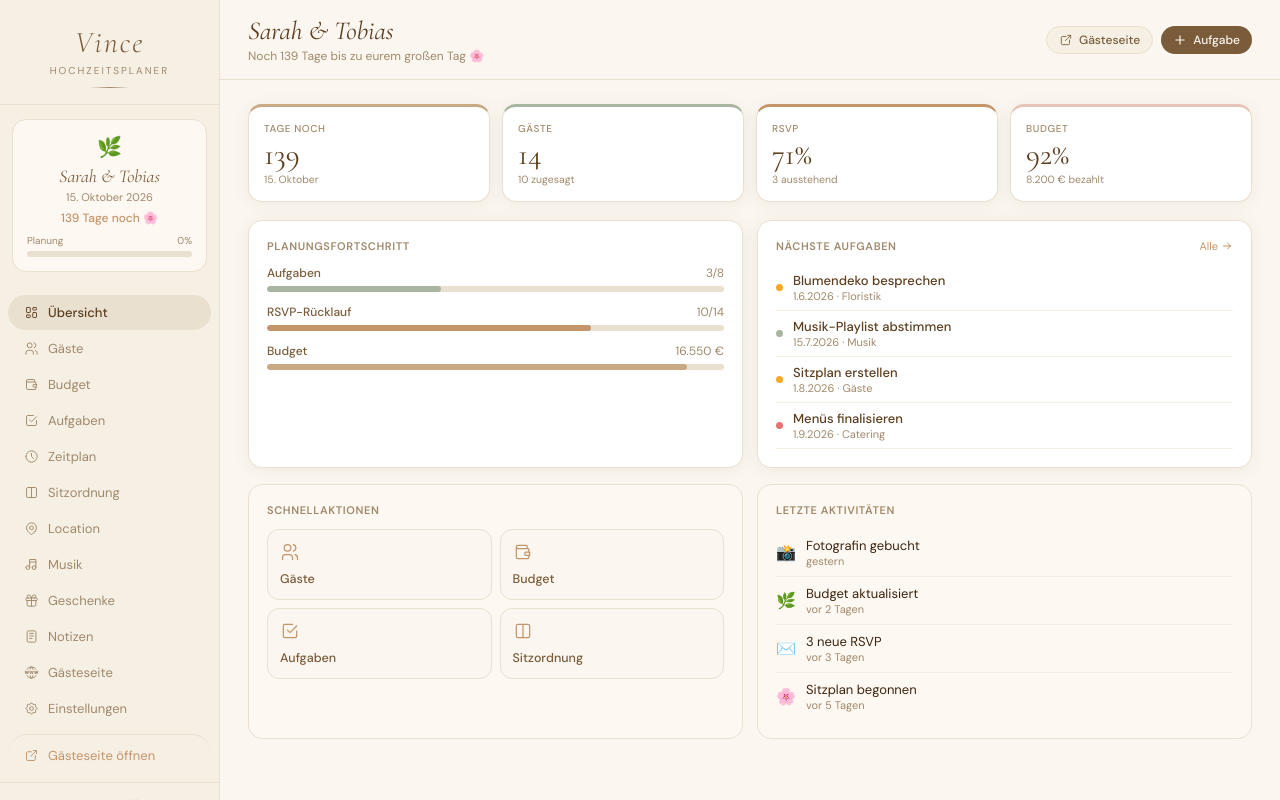
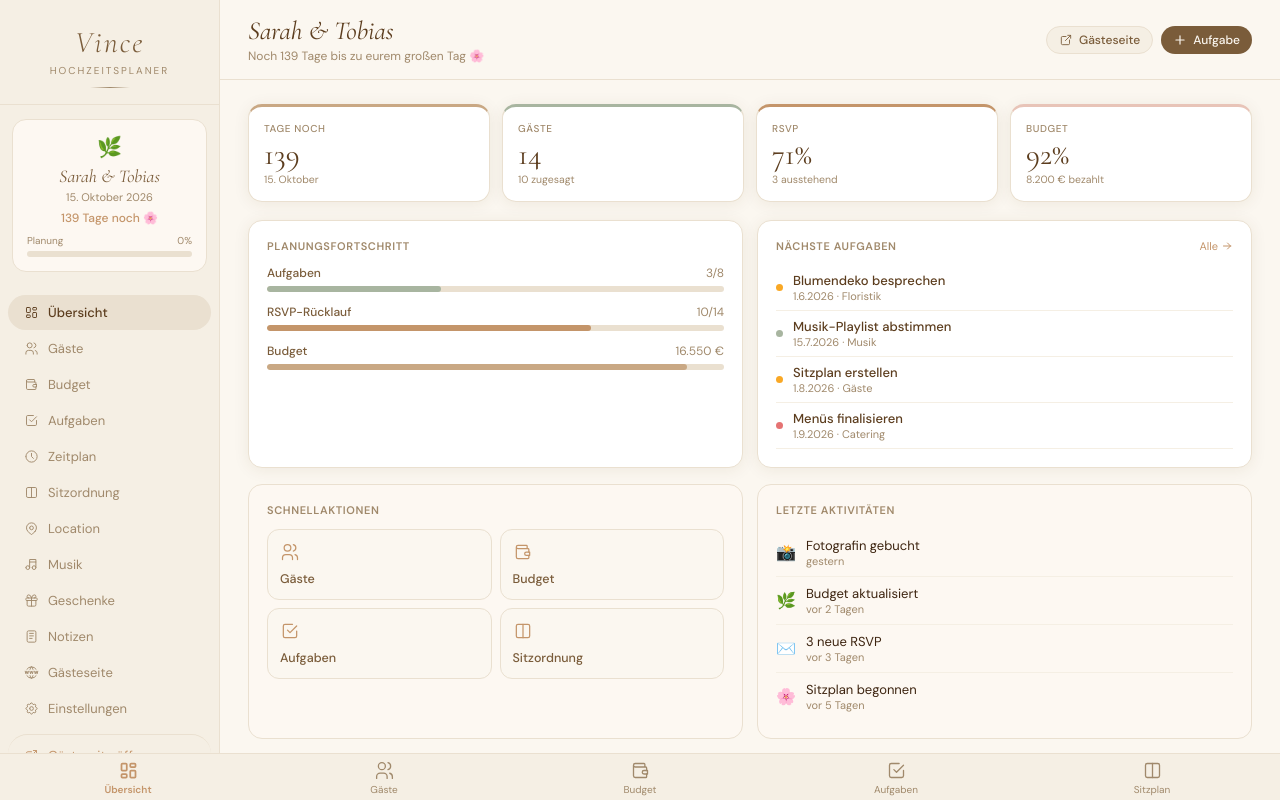
Before and after one commit to TanerTops/Wedding, a React (Vite) app: page / in a window 1280 px wide. Built offline with nearby package versions, Linux system fonts and the light colour scheme.

Commit message:
Update App.jsx

```diff
--- a/src/App.jsx
+++ b/src/App.jsx
@@ -1,4 +1,9 @@
-import { BrowserRouter, Routes, Route } from 'react-router-dom';
+import { BrowserRouter, Routes, Route, NavLink } from 'react-router-dom';
+import {
+  IconLayoutDashboard, IconUsers, IconWallet,
+  IconCheckbox, IconLayoutColumns, IconMenu2, IconX
+} from '@tabler/icons-react';
+import { useState } from 'react';
 import Sidebar from './components/Sidebar';
 import Dashboard from './pages/Dashboard';
 import Guests from './pages/Guests';
@@ -11,12 +16,61 @@ import GuestPage from './pages/GuestPage';
 import GuestPageSettings from './pages/GuestPageSettings';
 import { MusicPage, VenuePage, RegistryPage, NotesPage } from './pages/Misc';
 
+// ── Mobile bottom nav (inline — no separate file needed) ──────────
+const MOBILE_NAV = [
+  { to: '/',         icon: IconLayoutDashboard, label: 'Übersicht' },
+  { to: '/guests',   icon: IconUsers,           label: 'Gäste'     },
+  { to: '/budget',   icon: IconWallet,          label: 'Budget'    },
+  { to: '/tasks',    icon: IconCheckbox,        label: 'Aufgaben'  },
+  { to: '/seating',  icon: IconLayoutColumns,   label: 'Sitzplan'  },
+];
+
+function MobileNav() {
+  return (
+    <nav style={{
+      display: 'flex',
+      position: 'fixed',
+      bottom: 0, left: 0, right: 0,
+      zIndex: 200,
+      background: 'var(--warm)',
+      borderTop: '1px solid var(--sand)',
+      paddingBottom: 'env(safe-area-inset-bottom, 4px)',
+    }}>
+      {MOBILE_NAV.map(({ to, icon: Icon, label }) => (
+        <NavLink
+          key={to}
+          to={to}
+          end={to === '/'}
+          style={({ isActive }) => ({
+            flex: 1,
+            display: 'flex',
+            flexDirection: 'column',
+            alignItems: 'center',
+            gap: 2,
+            padding: '6px 0 4px',
+            textDecoration: 'none',
+            color: isActive ? 'var(--terra)' : 'var(--mocha)',
+            fontSize: 10,
+            fontWeight: isActive ? 600 : 400,
+            transition: 'color .15s',
+          })}
+        >
+          {({ isActive }) => (
+            <>
+              <Icon size={21} stroke={isActive ? 2 : 1.5} />
+              <span>{label}</span>
+            </>
+          )}
+        </NavLink>
+      ))}
+    </nav>
+  );
+}
 
 export default function App() {
   return (
     <BrowserRouter>
       <Routes>
-        {/* Public guest page — completely separate from admin */}
         <Route path="/guest/:slug" element={<GuestPage />} />
         <Route path="/*" element={<AdminLayout />} />
       </Routes>
@@ -30,20 +84,21 @@ function AdminLayout() {
       <Sidebar />
       <main className="main-content">
         <Routes>
-          <Route path="/" element={<Dashboard />} />
-          <Route path="/guests" element={<Guests />} />
-          <Route path="/budget" element={<Budget />} />
-          <Route path="/tasks" element={<Tasks />} />
-          <Route path="/timeline" element={<Timeline />} />
-          <Route path="/seating" element={<Seating />} />
-          <Route path="/venue" element={<VenuePage />} />
-          <Route path="/music" element={<MusicPage />} />
-          <Route path="/registry" element={<RegistryPage />} />
-          <Route path="/notes" element={<NotesPage />} />
+          <Route path="/"           element={<Dashboard />} />
+          <Route path="/guests"     element={<Guests />} />
+          <Route path="/budget"     element={<Budget />} />
+          <Route path="/tasks"      element={<Tasks />} />
+          <Route path="/timeline"   element={<Timeline />} />
+          <Route path="/seating"    element={<Seating />} />
+          <Route path="/venue"      element={<VenuePage />} />
+          <Route path="/music"      element={<MusicPage />} />
+          <Route path="/registry"   element={<RegistryPage />} />
+          <Route path="/notes"      element={<NotesPage />} />
           <Route path="/guest-page" element={<GuestPageSettings />} />
-          <Route path="/settings" element={<Settings />} />
+          <Route path="/settings"   element={<Settings />} />
         </Routes>
-
+        {/* Mobile bottom navigation — hidden on desktop via CSS */}
+        <MobileNav />
       </main>
     </div>
   );
```
